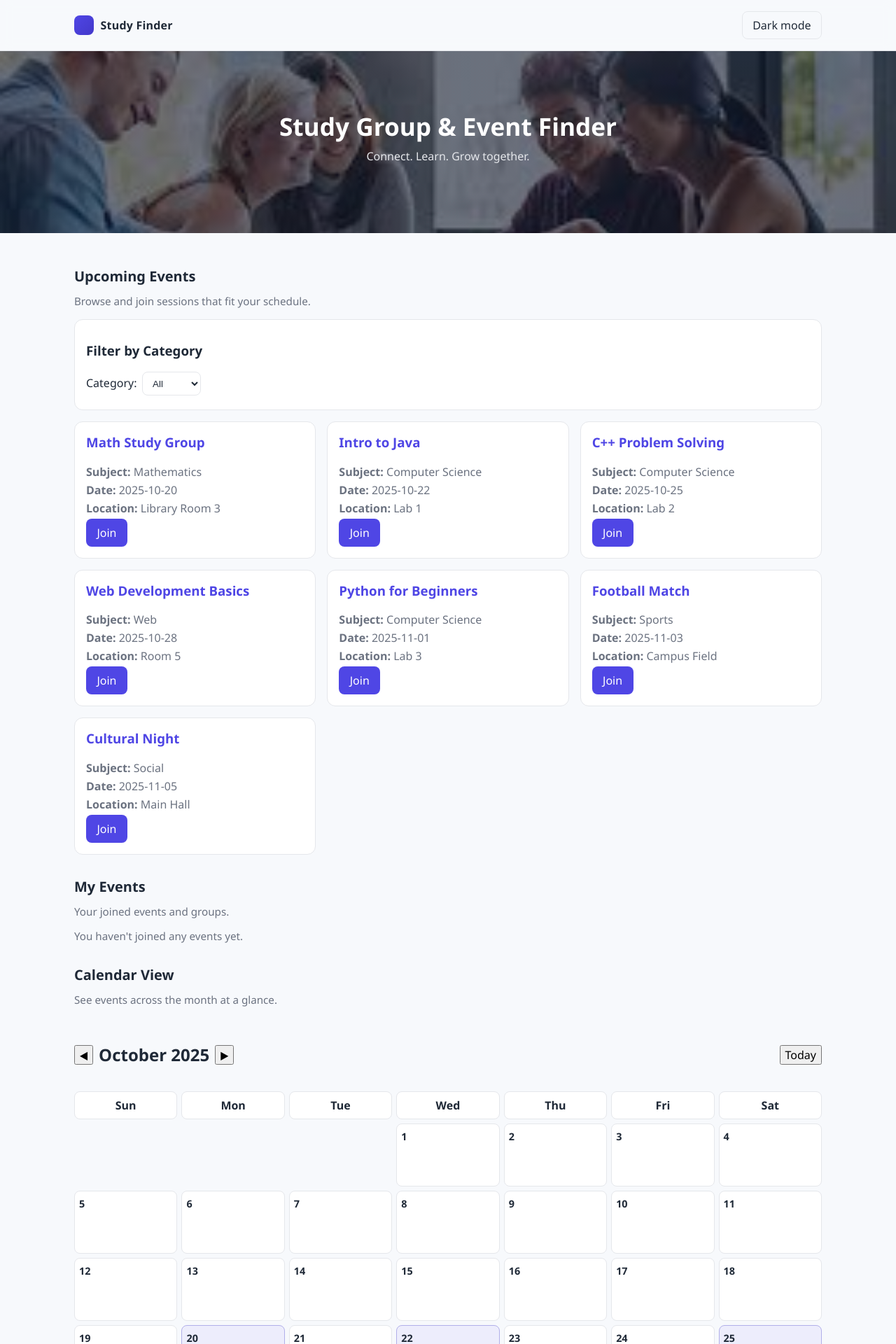
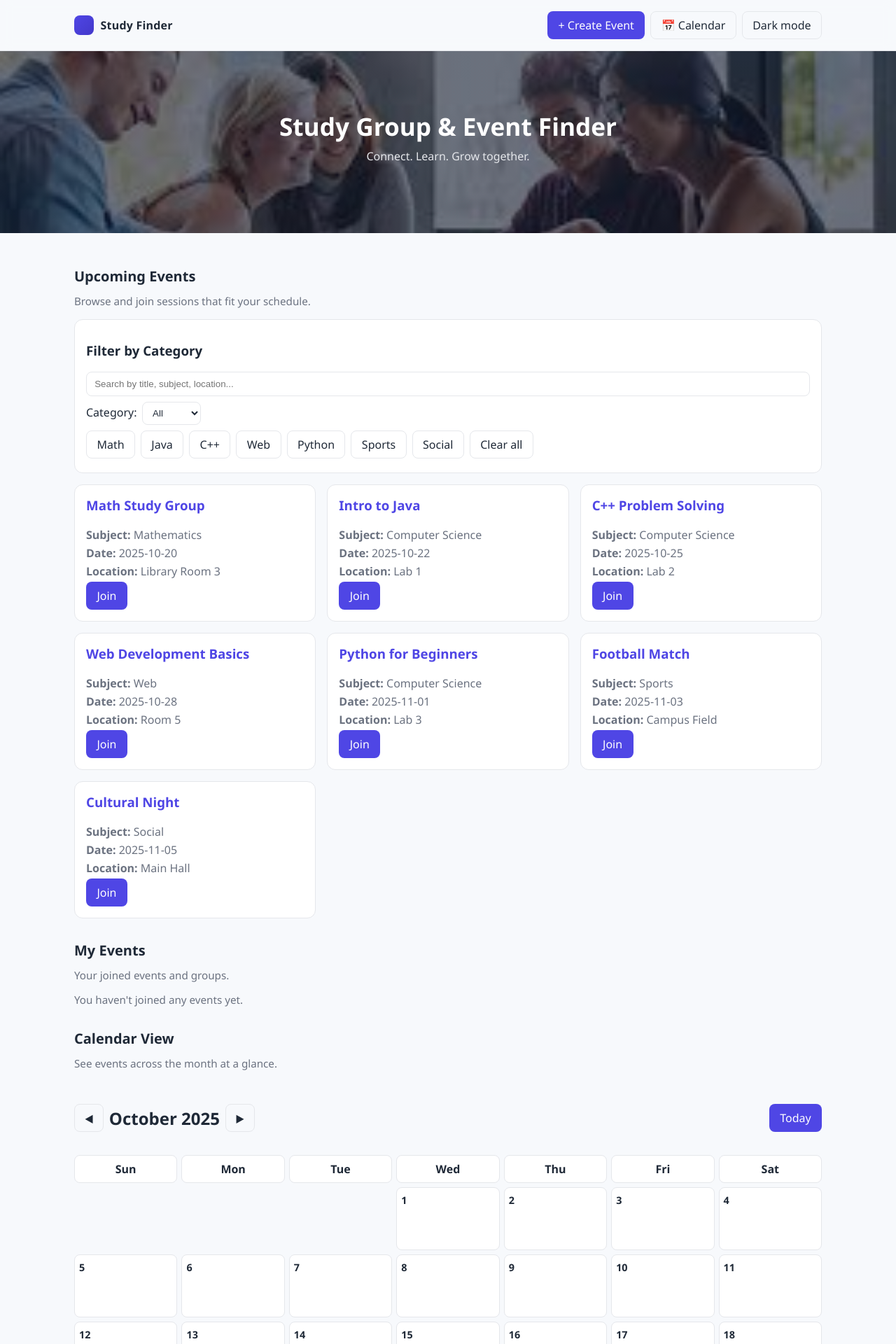
Before and after one commit to beata-teck/study-group-finder, a React (Vite) app in the folder study-group-finder/: page / in a window 1280 px wide. Shown: the top 1920 px of the page at 70% size. Built offline with nearby package versions, Linux system fonts and the light colour scheme.

Commit message:
in the create event adding editting and deleting options

```diff
--- a/study-group-finder/src/App.jsx
+++ b/study-group-finder/src/App.jsx
@@ -6,6 +6,7 @@ import MyEvents from "./components/MyEvents";
 import EventFilter from "./components/EventFilter";
 import eventsData from "./data/events.json";
 import CalendarView from "./components/CalanderVeiw";
+import CreateEventModal from "./components/CreateEventModal";
 
 function App() {
   // Joined events persisted in localStorage
@@ -16,9 +17,15 @@ function App() {
 
   // Category filter
   const [selectedCategory, setSelectedCategory] = useState(null);
+  const [searchQuery, setSearchQuery] = useState("");
 
   // Theme persisted in localStorage
   const [theme, setTheme] = useState(() => localStorage.getItem("theme") || "light");
+  const [showCreate, setShowCreate] = useState(false);
+  const [customEvents, setCustomEvents] = useState(() => {
+    const saved = localStorage.getItem("customEvents");
+    return saved ? JSON.parse(saved) : [];
+  });
 
   // Persist joined events
   useEffect(() => {
@@ -30,6 +37,11 @@ function App() {
     document.body.className = theme;
     localStorage.setItem("theme", theme);
   }, [theme]);
+
+  // Persist custom events
+  useEffect(() => {
+    localStorage.setItem("customEvents", JSON.stringify(customEvents));
+  }, [customEvents]);
 
   // Join event (expects full event object)
   const handleJoin = (event) => {
@@ -43,10 +55,43 @@ function App() {
     setJoinedEvents((prev) => prev.filter((e) => e.id !== id));
   };
 
-  // Filter events by category
-  const filteredEvents = selectedCategory
-    ? eventsData.filter((e) => e.category === selectedCategory)
-    : eventsData;
+  const allEvents = [...eventsData, ...customEvents];
+
+  // Filter events by category and search
+  const filteredEvents = (allEvents || []).filter((e) => {
+    const matchesCategory = selectedCategory ? e.category === selectedCategory : true;
+    const q = searchQuery.trim().toLowerCase();
+    const matchesSearch = q
+      ? [e.title, e.subject, e.location, e.category]
+          .filter(Boolean)
+          .some((v) => String(v).toLowerCase().includes(q))
+      : true;
+    return matchesCategory && matchesSearch;
+  });
+
+  const clearFilters = () => {
+    setSelectedCategory(null);
+    setSearchQuery("");
+  };
+
+  const handleSaveCustom = (ev) => {
+    setCustomEvents((prev) => {
+      const exists = prev.some((p) => p.id === ev.id);
+      return exists ? prev.map((p) => (p.id === ev.id ? ev : p)) : [...prev, ev];
+    });
+  };
+
+  const handleDeleteCustom = (id) => {
+    if (!confirm("Delete this event?")) return;
+    setCustomEvents((prev) => prev.filter((e) => e.id !== id));
+  };
+
+  const goToCalendar = () => {
+    const el = document.getElementById("calendar-section");
+    if (el) {
+      el.scrollIntoView({ behavior: "smooth", block: "start" });
+    }
+  };
 
   return (
     <div>
@@ -56,6 +101,25 @@ function App() {
             <span className="brand-badge" />
             <span>Study Finder</span>
           </div>
+          <div>
+            <button
+              className="btn btn-primary"
+              onClick={() => setShowCreate(true)}
+              aria-label="Create event"
+              title="Create event"
+              style={{ marginRight: "0.5rem" }}
+            >
+              + Create Event
+            </button>
+            <button
+              className="btn btn-ghost"
+              onClick={goToCalendar}
+              aria-label="Go to calendar"
+              title="Calendar"
+              style={{ marginRight: "0.5rem" }}
+            >
+              📅 Calendar
+            </button>
           <button
             className="btn btn-ghost"
             onClick={() => setTheme(theme === "light" ? "dark" : "light")}
@@ -63,6 +127,7 @@ function App() {
           >
             {theme === "light" ? "Dark mode" : "Light mode"}
           </button>
+          </div>
         </div>
       </div>
 
@@ -76,8 +141,16 @@ function App() {
             <EventFilter
               selectedCategory={selectedCategory}
               onFilterChange={setSelectedCategory}
+              searchQuery={searchQuery}
+              onSearchChange={setSearchQuery}
+              onClearAll={clearFilters}
             />
-            <EventList events={filteredEvents} onJoin={handleJoin} />
+            <EventList
+              events={filteredEvents}
+              onJoin={handleJoin}
+              onEdit={(ev) => setShowCreate(ev)}
+              onDelete={handleDeleteCustom}
+            />
           </section>
 
           <section>
@@ -86,11 +159,11 @@ function App() {
             <MyEvents joinedEvents={joinedEvents} onRemove={handleLeave} />
           </section>
 
-          <section>
+          <section id="calendar-section">
             <h2 className="section-title">Calendar View</h2>
             <p className="section-subtitle">See events across the month at a glance.</p>
             <CalendarView
-              events={eventsData}
+              events={allEvents}
               joinedEvents={joinedEvents}
               onJoin={handleJoin}
               onLeave={handleLeave}
@@ -98,6 +171,21 @@ function App() {
           </section>
         </div>
       </main>
+
+      {showCreate && (
+        <CreateEventModal
+          onClose={() => setShowCreate(false)}
+          onSave={(ev) => {
+            handleSaveCustom(ev);
+            setShowCreate(false);
+          }}
+          initialEvent={typeof showCreate === 'object' ? showCreate : undefined}
+          onDelete={(id) => {
+            handleDeleteCustom(id);
+            setShowCreate(false);
+          }}
+        />
+      )}
     </div>
   );
 }
--- a/study-group-finder/src/components/CalanderVeiw.jsx
+++ b/study-group-finder/src/components/CalanderVeiw.jsx
@@ -91,10 +91,10 @@ function CalendarView({ events, joinedEvents, onJoin, onLeave }) {
   return (
     <div className="calendar">
       <div className="calendar-header">
-        <button onClick={prevMonth}>◀</button>
+        <button className="btn btn-ghost" onClick={prevMonth} aria-label="Previous month">◀</button>
         <h2>{monthName} {currentYear}</h2>
-        <button onClick={nextMonth}>▶</button>
-        <button className="today-btn" onClick={goToToday}>Today</button>
+        <button className="btn btn-ghost" onClick={nextMonth} aria-label="Next month">▶</button>
+        <button className="btn btn-primary today-btn" onClick={goToToday}>Today</button>
       </div>
 
       <div className="calendar-grid">
@@ -125,6 +125,12 @@ function CalendarView({ events, joinedEvents, onJoin, onLeave }) {
                     ) : (
                       <button onClick={() => onJoin(e)}>Join</button>
                     )}
+                    {e.custom && (
+                      <>
+                        {' '}
+                        <button className="btn btn-ghost" onClick={() => setSelectedDay(null)}>Close</button>
+                      </>
+                    )}
                   </li>
                 );
               })}
--- /dev/null
+++ b/study-group-finder/src/components/CreateEventModal.jsx
@@ -0,0 +1,125 @@
+// src/components/CreateEventModal.jsx
+import React, { useState } from "react";
+
+function Field({ label, children }) {
+  return (
+    <div style={{ display: "grid", gap: 6 }}>
+      <label style={{ fontWeight: 600 }}>{label}</label>
+      {children}
+    </div>
+  );
+}
+
+export default function CreateEventModal({ onClose, onSave, initialEvent, onDelete }) {
+  const [title, setTitle] = useState(initialEvent?.title || "");
+  const [subject, setSubject] = useState(initialEvent?.subject || "");
+  const [date, setDate] = useState(initialEvent?.date || "");
+  const [time, setTime] = useState(initialEvent?.time || "");
+  const [location, setLocation] = useState(initialEvent?.location || "");
+  const [category, setCategory] = useState(initialEvent?.category || "");
+  const [description, setDescription] = useState(initialEvent?.description || "");
+  const [error, setError] = useState("");
+
+  const handleSubmit = (e) => {
+    e.preventDefault();
+    if (!title.trim() || !date) {
+      setError("Title and date are required.");
+      return;
+    }
+    const newEvent = {
+      id: initialEvent?.id ?? Date.now(),
+      title: title.trim(),
+      subject: subject.trim() || undefined,
+      date,
+      time: time || undefined,
+      location: location.trim() || undefined,
+      category: category.trim() || "General",
+      description: description.trim() || undefined,
+      custom: true,
+    };
+    onSave && onSave(newEvent);
+  };
+
+  return (
+    <div className="event-popup" role="dialog" aria-modal="true">
+      <div className="popup-content">
+        <h3>{initialEvent ? "Edit Event" : "Create Event"}</h3>
+        {error && (
+          <div style={{ color: "var(--danger)", marginBottom: 8 }}>{error}</div>
+        )}
+        <form onSubmit={handleSubmit} style={{ display: "grid", gap: 12 }}>
+          <Field label="Title">
+            <input
+              type="text"
+              value={title}
+              onChange={(e) => setTitle(e.target.value)}
+              required
+              style={{ padding: "0.55rem 0.7rem", borderRadius: 8, border: "1px solid var(--border)", background: "var(--surface)", color: "var(--text)" }}
+            />
+          </Field>
+          <Field label="Subject">
+            <input
+              type="text"
+              value={subject}
+              onChange={(e) => setSubject(e.target.value)}
+              style={{ padding: "0.55rem 0.7rem", borderRadius: 8, border: "1px solid var(--border)", background: "var(--surface)", color: "var(--text)" }}
+            />
+          </Field>
+          <div style={{ display: "grid", gridTemplateColumns: "1fr 1fr", gap: 12 }}>
+            <Field label="Date">
+              <input
+                type="date"
+                value={date}
+                onChange={(e) => setDate(e.target.value)}
+                required
+                style={{ padding: "0.55rem 0.7rem", borderRadius: 8, border: "1px solid var(--border)", background: "var(--surface)", color: "var(--text)" }}
+              />
+            </Field>
+            <Field label="Time">
+              <input
+                type="time"
+                value={time}
+                onChange={(e) => setTime(e.target.value)}
+                style={{ padding: "0.55rem 0.7rem", borderRadius: 8, border: "1px solid var(--border)", background: "var(--surface)", color: "var(--text)" }}
+              />
+            </Field>
+          </div>
+          <Field label="Location">
+            <input
+              type="text"
+              value={location}
+              onChange={(e) => setLocation(e.target.value)}
+              style={{ padding: "0.55rem 0.7rem", borderRadius: 8, border: "1px solid var(--border)", background: "var(--surface)", color: "var(--text)" }}
+            />
+          </Field>
+          <Field label="Category">
+            <input
+              type="text"
+              value={category}
+              onChange={(e) => setCategory(e.target.value)}
+              placeholder="e.g., Math, Web, Python"
+              style={{ padding: "0.55rem 0.7rem", borderRadius: 8, border: "1px solid var(--border)", background: "var(--surface)", color: "var(--text)" }}
+            />
+          </Field>
+          <Field label="Description">
+            <textarea
+              rows={3}
+              value={description}
+              onChange={(e) => setDescription(e.target.value)}
+              style={{ padding: "0.55rem 0.7rem", borderRadius: 8, border: "1px solid var(--border)", background: "var(--surface)", color: "var(--text)" }}
+            />
+          </Field>
+          <div style={{ display: "flex", gap: 8, justifyContent: "space-between", marginTop: 8 }}>
+            {initialEvent && onDelete && (
+              <button type="button" className="btn btn-danger" onClick={() => onDelete(initialEvent.id)}>Delete</button>
+            )}
+            <div style={{ marginLeft: "auto", display: "flex", gap: 8 }}>
+              <button type="button" className="btn btn-ghost" onClick={onClose}>Cancel</button>
+              <button type="submit" className="btn btn-primary">Save</button>
+            </div>
+          </div>
+        </form>
+      </div>
+    </div>
+  );
+}
--- a/study-group-finder/src/components/EventFilter.jsx
+++ b/study-group-finder/src/components/EventFilter.jsx
@@ -2,7 +2,7 @@
 import React from "react";
 import eventsData from "../data/events.json";
 
-function EventFilter({ selectedCategory, onFilterChange }) {
+function EventFilter({ selectedCategory, onFilterChange, searchQuery = "", onSearchChange, onClearAll }) {
   const categories = Array.from(
     new Set((eventsData || []).map((e) => e.category).filter(Boolean))
   );
@@ -10,6 +10,16 @@ function EventFilter({ selectedCategory, onFilterChange }) {
   return (
     <div className="filter-bar">
       <h3>Filter by Category</h3>
+      <div className="filter-section">
+        <input
+          type="search"
+          placeholder="Search by title, subject, location..."
+          value={searchQuery}
+          onChange={(e) => onSearchChange && onSearchChange(e.target.value)}
+          aria-label="Search events"
+          style={{ width: "100%", padding: "0.55rem 0.7rem", borderRadius: 8, border: "1px solid var(--border)", background: "var(--surface)", color: "var(--text)" }}
+        />
+      </div>
       <div className="filter-section">
         <label style={{ marginRight: "0.5rem" }}>Category:</label>
         <select
@@ -28,6 +38,19 @@ function EventFilter({ selectedCategory, onFilterChange }) {
           ))}
         </select>
       </div>
+      <div className="filter-section" style={{ display: "flex", gap: "0.5rem", flexWrap: "wrap", alignItems: "center" }}>
+        {categories.map((c) => (
+          <button
+            key={c}
+            className={`btn ${selectedCategory === c ? 'btn-primary' : 'btn-ghost'}`}
+            onClick={() => onFilterChange && onFilterChange(c)}
+            type="button"
+          >
+            {c}
+          </button>
+        ))}
+        <button className="btn btn-ghost" onClick={onClearAll} type="button">Clear all</button>
+      </div>
     </div>
   );
 }
--- a/study-group-finder/src/components/EventList.jsx
+++ b/study-group-finder/src/components/EventList.jsx
@@ -1,7 +1,7 @@
 import React from "react";
 import EventCard from "./EventCard";
 
-export default function EventList({ events = [], onJoin }) {
+export default function EventList({ events = [], onJoin, onEdit, onDelete }) {
   if (!events || events.length === 0) {
     return <p className="section-subtitle">No events found.</p>;
   }
@@ -9,7 +9,7 @@ export default function EventList({ events = [], onJoin }) {
   return (
     <div className="grid-list">
       {events.map((ev) => (
-        <EventCard key={ev.id} event={ev} onJoin={onJoin} />
+        <EventCard key={ev.id} event={ev} onJoin={onJoin} onEdit={onEdit} onDelete={onDelete} />
       ))}
     </div>
   );
```
Also changed, not shown: study-group-finder/src/components/EventCard.jsx (+12 -1 lines).
